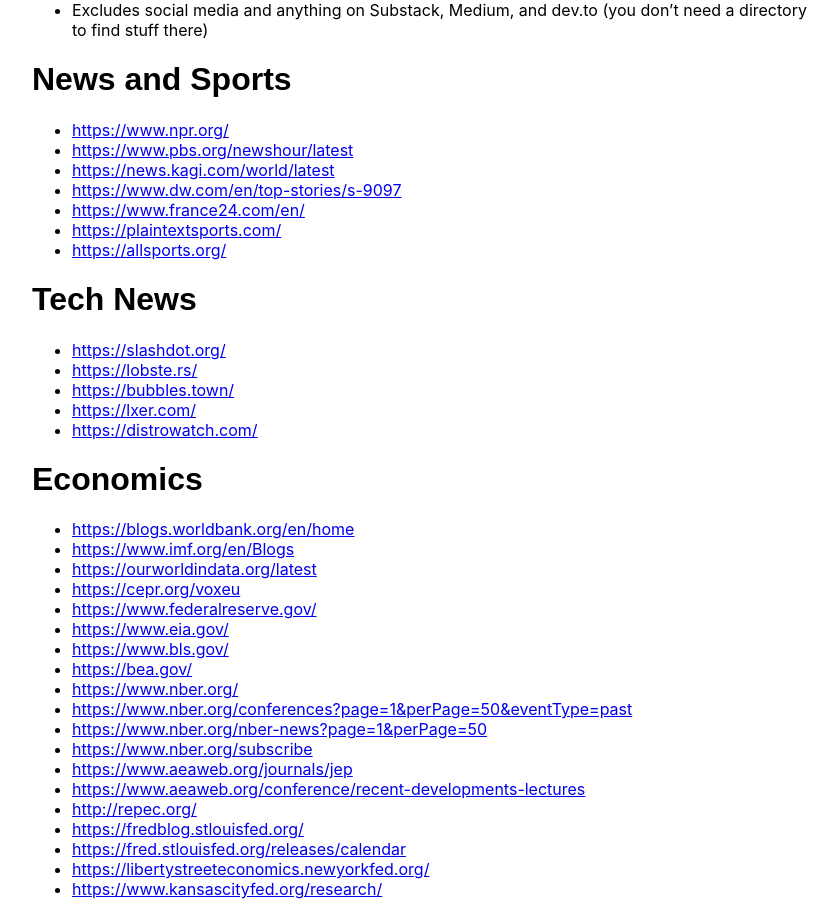
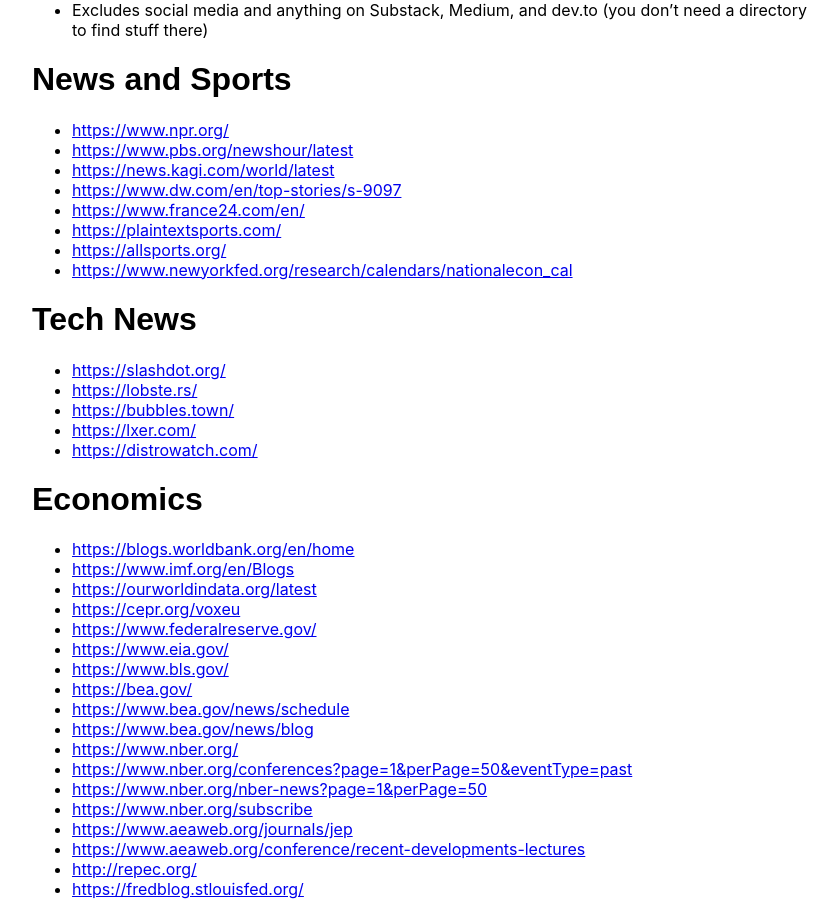
Before and after one commit to bachmeil/the-blog, a Jekyll site: the page built from _posts/2026-06-20-finding-content.md, in a window 1280 px wide and 900 px high, scrolled down 562 px. Shown: the whole window, without its empty margins (218-1055 px from the left). Built offline with Jekyll 4.4.1, drawn with Linux system fonts in a browser that asks for light colours.

Commit message:
Added more resources

```diff
--- a/_posts/2026-06-20-finding-content.md
+++ b/_posts/2026-06-20-finding-content.md
@@ -27,6 +27,7 @@
 - <https://www.france24.com/en/>
 - <https://plaintextsports.com/>
 - <https://allsports.org/>
+- <https://www.newyorkfed.org/research/calendars/nationalecon_cal>
 
 # Tech News
 
@@ -46,6 +47,8 @@
 - <https://www.eia.gov/>
 - <https://www.bls.gov/>
 - <https://bea.gov/>
+- <https://www.bea.gov/news/schedule>
+- <https://www.bea.gov/news/blog>
 - <https://www.nber.org/>
 - <https://www.nber.org/conferences?page=1&perPage=50&eventType=past>
 - <https://www.nber.org/nber-news?page=1&perPage=50>
```
